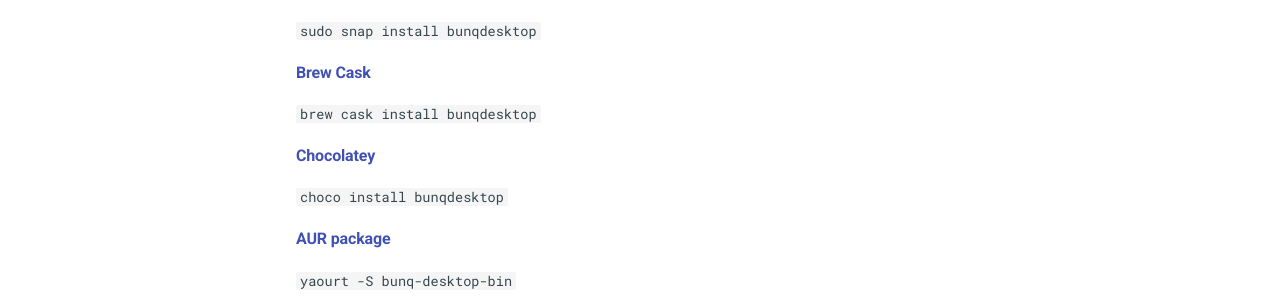
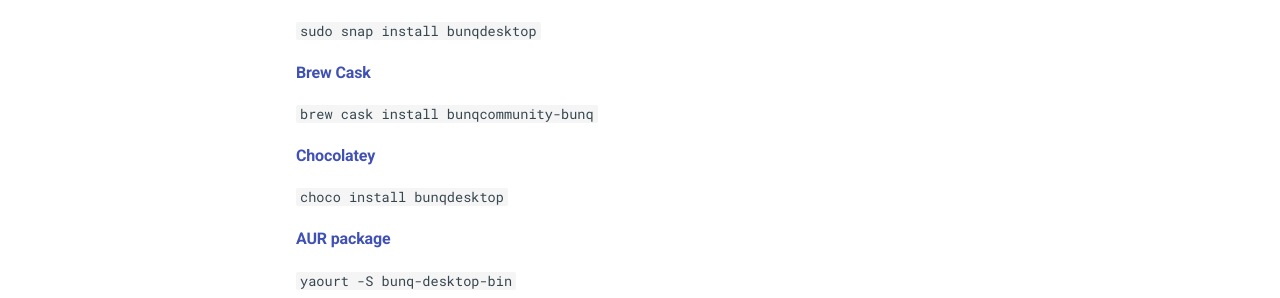
Before and after one commit to bunqCommunity/bunqDesktopWiki, an MkDocs documentation site: the page built from docs/installation.md, in a window 1280 px wide. Shown: the part 328-626 px from the top of the page. Built offline with MkDocs 1.6.1 and Material for MkDocs 9.7.7, drawn with Linux system fonts in a browser that asks for light colours; comment, search, counter and statistics services are not loaded.

Commit message:
Rename cask from bunqdesktop to bunqcommunity-bunq

```diff
--- a/docs/installation.md
+++ b/docs/installation.md
@@ -7,7 +7,7 @@
 `sudo snap install bunqdesktop`
 
 #### [Brew Cask](https://caskroom.github.io/)
-`brew cask install bunqdesktop`
+`brew cask install bunqcommunity-bunq`
 
 #### [Chocolatey](https://chocolatey.org/packages/bunqdesktop)
 `choco install bunqdesktop`
```
